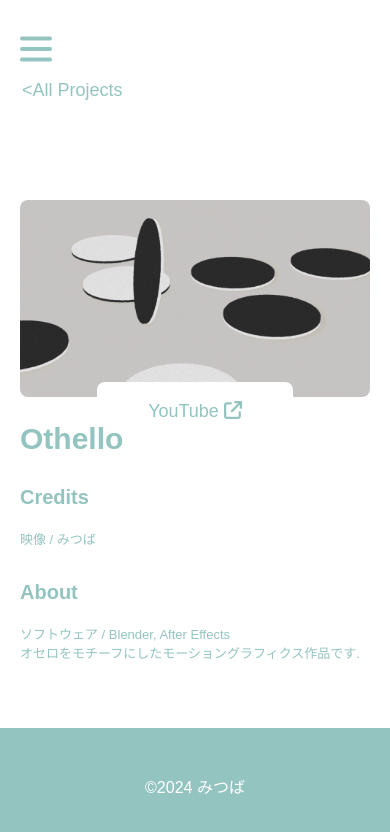
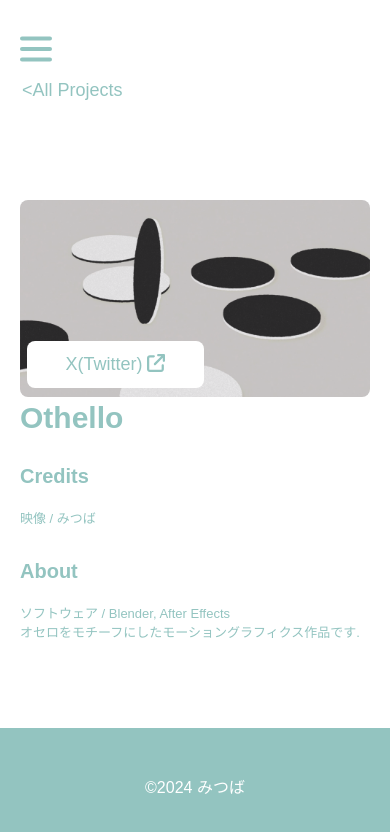
Before and after one commit to 3itsu8/3itsu8.github.io, a Next.js app: page /projects/Othello in a window 390 px wide. Shown: the top 832 px of the page. Built offline with nearby package versions, Linux system fonts and the light colour scheme; a web font is replaced by a local one.

Commit message:
ボタンの設定とレイアウト

```diff
--- a/src/app/projects/Othello/Othello.module.css
+++ b/src/app/projects/Othello/Othello.module.css
@@ -34,6 +34,16 @@ Content
   margin: 0 auto;
   padding: 150px 20px 0; /* 上のパディングを150pxに変更 */
   box-sizing: border-box; /* パディングを幅に含める */
+}
+
+.video_link {
+  position: relative;
+}
+
+.video_link a{
+  position: absolute;
+  left: 2%;
+  bottom: 4%;
 }
 
 .video_link img {
@@ -141,6 +151,12 @@ Content
 @media (max-width: 768px) {
   .content {
     padding-top: 120px; /* スマートォン表示時のパディングを調整 */
+  }
+
+  .video_link a{
+    position: absolute;
+    left: 2%;
+    bottom: 5%;
   }
 
   .video_link {
--- a/src/app/projects/Othello/page.jsx
+++ b/src/app/projects/Othello/page.jsx
@@ -8,6 +8,7 @@ const Page = () => {
   return (
     <div className={styles.container}>
       <section className={styles.content}>
+        <title>Projects | みつば</title>
         <div className={styles.all_projects_button}>
           <a href="/projects"> &lt;All Projects</a>
         </div>
@@ -19,7 +20,9 @@ const Page = () => {
               width={960}
               height={540}
             />
-            <LinkButton> YouTube </LinkButton>
+            <LinkButton link="https://x.com/3itsu8/status/1822951166063554767">
+              X&#40;Twitter&#41;&nbsp;
+            </LinkButton>
           </div>
           <section className={styles.content_info}>
             <div className={styles.content_title}>
--- a/src/components/LinkButton/LinkButton.module.css
+++ b/src/components/LinkButton/LinkButton.module.css
@@ -12,6 +12,7 @@
 .button a {
   color: #93c4c0;
   font-size: clamp(18px, 3vw, 22px);
+  text-decoration: none;
   background-color: rgba(255, 255, 255);
   border-radius: 8px;
   transition: all 0.3s ease;
@@ -25,3 +26,12 @@
   background-color: #93c4c0;
   color: white;
 }
+
+@media (max-width: 768px) {
+  .button a {
+    padding-top: 0.8rem;
+    padding-bottom: 0.8rem;
+    padding-right: 2.4rem;
+    padding-left: 2.4rem;
+  }
+}
--- a/src/components/LinkButton/index.tsx
+++ b/src/components/LinkButton/index.tsx
@@ -1,16 +1,18 @@
-import { ButtonHTMLAttributes, ReactNode } from 'react';
+import { ButtonHTMLAttributes, ReactNode, useState } from 'react';
 import styles from './LinkButton.module.css';
 import { FontAwesomeIcon } from '@fortawesome/react-fontawesome';
 import { faArrowUpRightFromSquare } from '@fortawesome/free-solid-svg-icons';
 
 type Props = ButtonHTMLAttributes<HTMLButtonElement> & {
   children: ReactNode;
+  link: string;
 };
 
 const LinkButton = ({ children, ...props }: Props) => {
+  const [link] = useState(props.link);
   return (
     <button className={styles.button} {...props}>
-      <a>
+      <a href={link} rel="noopener noreferrer" target="_blank">
         {children}
         <FontAwesomeIcon icon={faArrowUpRightFromSquare} />
       </a>
```
